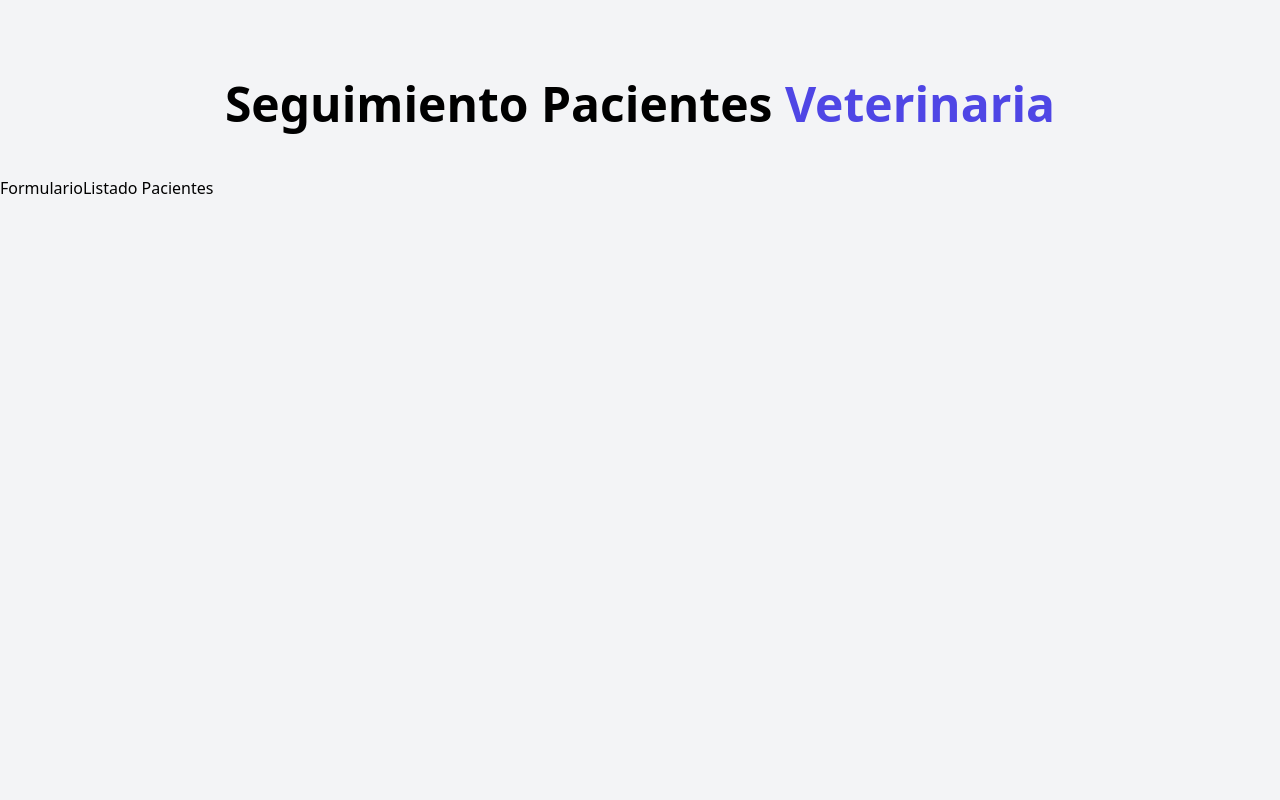
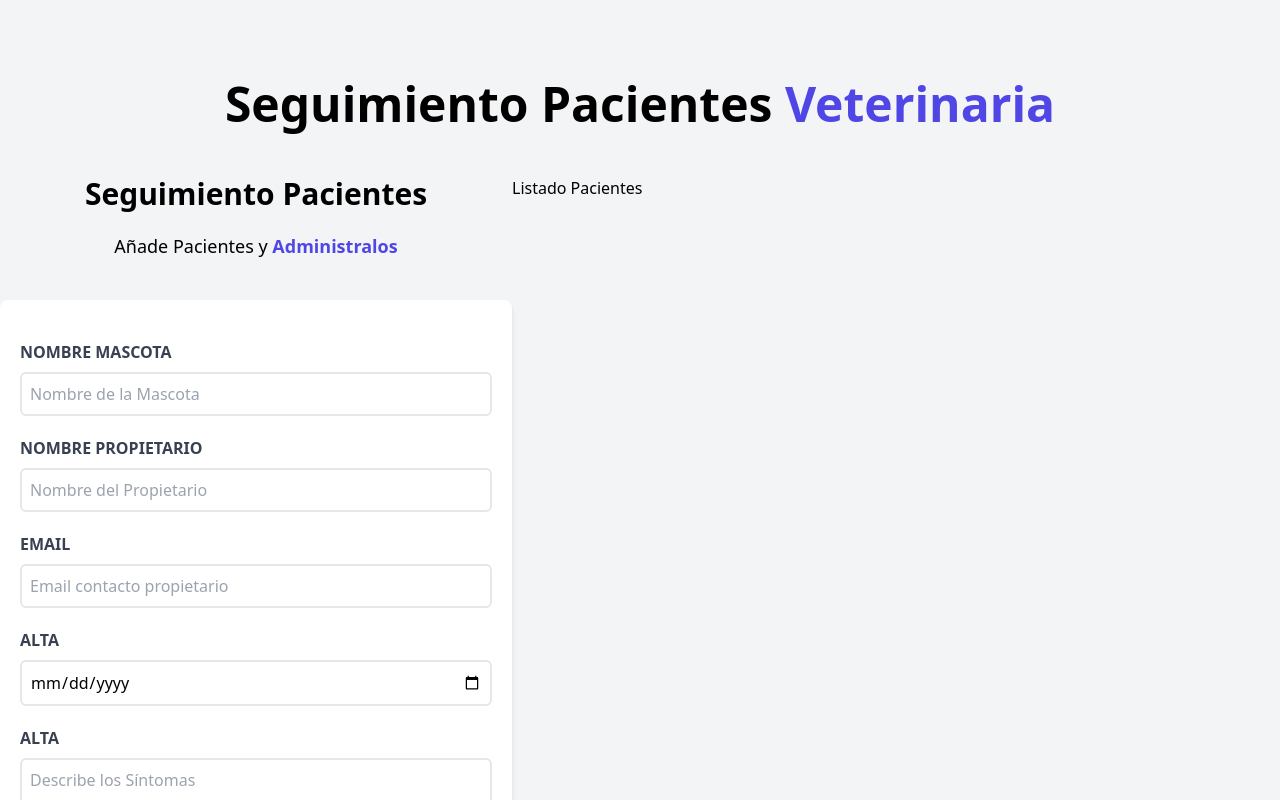
Before and after one commit to PauliVr/pacientes-veterinaria, a React (Vite) app: page / in a window 1280 px wide. Shown: the top 800 px of the page. Built offline with nearby package versions, Linux system fonts and the light colour scheme.

Commit message:
Change the Form component, add the structure of the Form and add styles with TailWind

```diff
--- a/src/components/Formulario.jsx
+++ b/src/components/Formulario.jsx
@@ -1,5 +1,77 @@
 const Formulario = () => {
-  return <h2>Formulario</h2>;
+  return (
+    <div className='md:w-1/2 lg:w-2/5'>
+      <h2 className='font-black text-3xl text-center'>Seguimiento Pacientes </h2>
+      <p className='text-lg mt-5 text-center mb-10'>
+        Añade Pacientes y <span className='text-indigo-600 font-bold'>Administralos</span>
+      </p>
+      <form className='bg-white shadow-md rounded-lg py-10 px-5 mb-10'>
+        <div className='mb-5'>
+          <label htmlFor='mascota' className='block text-gray-700 font-bold uppercase'>
+            Nombre Mascota
+          </label>
+          <input
+            id='mascota'
+            className='border-2 w-full p-2 mt-2 placeholder-gray-400 rounded-md'
+            type='text'
+            placeholder='Nombre de la Mascota'
+          />
+        </div>
+
+        <div className='mb-5'>
+          <label htmlFor='propietario' className='block text-gray-700 font-bold uppercase'>
+            Nombre Propietario
+          </label>
+          <input
+            id='propietario'
+            className='border-2 w-full p-2 mt-2 placeholder-gray-400 rounded-md'
+            type='text'
+            placeholder='Nombre del Propietario'
+          />
+        </div>
+
+        <div className='mb-5'>
+          <label htmlFor='email' className='block text-gray-700 font-bold uppercase'>
+            Email
+          </label>
+          <input
+            id='email'
+            className='border-2 w-full p-2 mt-2 placeholder-gray-400 rounded-md'
+            type='email'
+            placeholder='Email contacto propietario'
+          />
+        </div>
+
+        <div className='mb-5'>
+          <label htmlFor='alta' className='block text-gray-700 font-bold uppercase'>
+            Alta
+          </label>
+          <input
+            id='alta'
+            className='border-2 w-full p-2 mt-2 placeholder-gray-400 rounded-md'
+            type='date'
+          />
+        </div>
+
+        <div className='mb-5'>
+          <label htmlFor='sintomas' className='block text-gray-700 font-bold uppercase'>
+            Alta
+          </label>
+          <textarea
+            placeholder='Describe los Síntomas'
+            id='sintomas'
+            className='border-2 w-full p-2 mt-2 placeholder-gray-400 rounded-md'
+          />
+        </div>
+
+        <input
+          type='submit'
+          className='bg-indigo-600 w-full p-3 text-white uppercase font-bold hover:bg-indigo-700 cursor-pointer transition-all'
+          value='Agregar Paciente'
+        />
+      </form>
+    </div>
+  );
 };
 
 export default Formulario;
```
